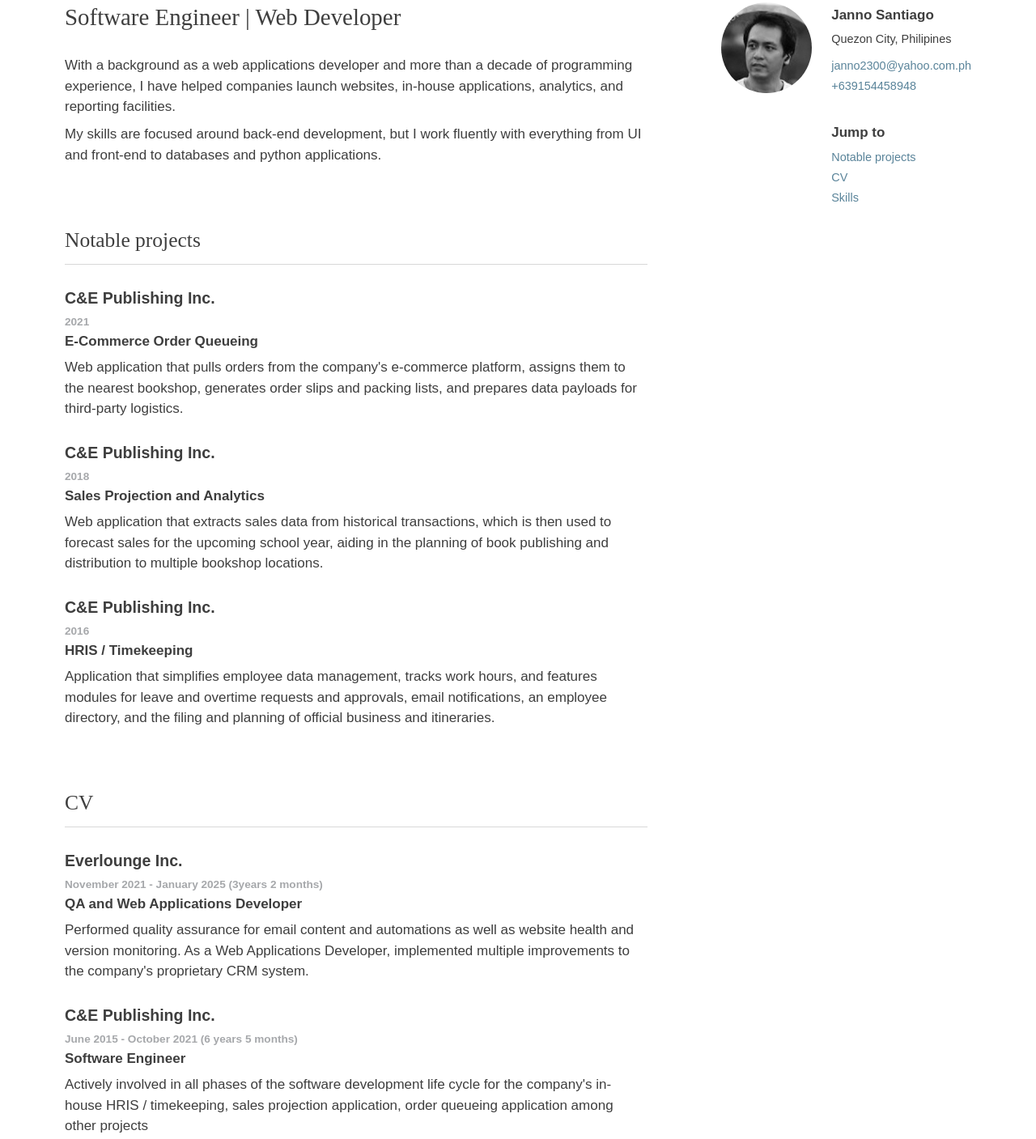
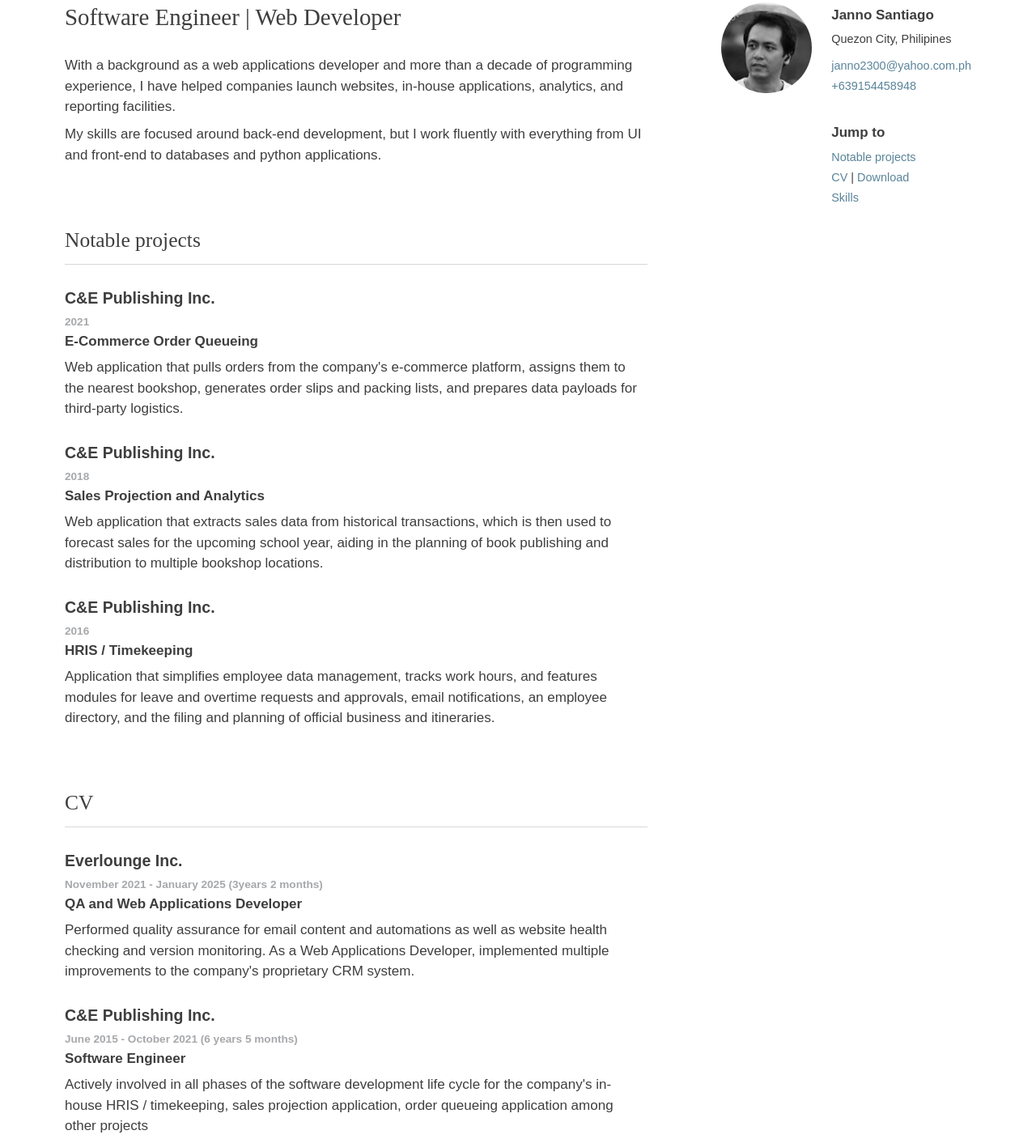
Before and after one commit to janno2300/janno2300.github.io, a plain HTML site: page index.html in a window 1280 px wide. Shown: the part 91-1498 px from the top of the page at 81% size. Drawn offline with Linux system fonts and the light colour scheme; a web font is replaced by a local one.

Commit message:
Added CV download

```diff
--- a/index.html
+++ b/index.html
@@ -36,7 +36,7 @@
                         <h4>Jump to</h4>
                         <p>
                             <a href="#last">Notable projects</a><br>
-                            <a href="#cv">CV</a><br><a href="#skills">Skills</a><br>
+                            <a href="#cv">CV</a> | <a href="Janno Santiago.docx">Download</a><br><a href="#skills">Skills</a><br>
                         </p>
                     </div>
                 </div>
@@ -63,7 +63,7 @@
 
                 <h3>Everlounge Inc.</h3><span class="year">November 2021 - January 2025 (3years 2 months)</span>
                 <h4>QA and Web Applications Developer</h4>
-                <p>Performed quality assurance for email content and automations as well as website health and version monitoring. As a Web Applications Developer, implemented multiple improvements to the company's proprietary CRM system.</p>
+                <p>Performed quality assurance for email content and automations as well as website health checking and version monitoring. As a Web Applications Developer, implemented multiple improvements to the company's proprietary CRM system.</p>
 
                 <h3>C&E Publishing Inc.</h3><span class="year">June 2015 - October 2021 (6 years 5 months)</span>
                 <h4>Software Engineer</h4>
```
Also changed, not shown: 1 other file.
